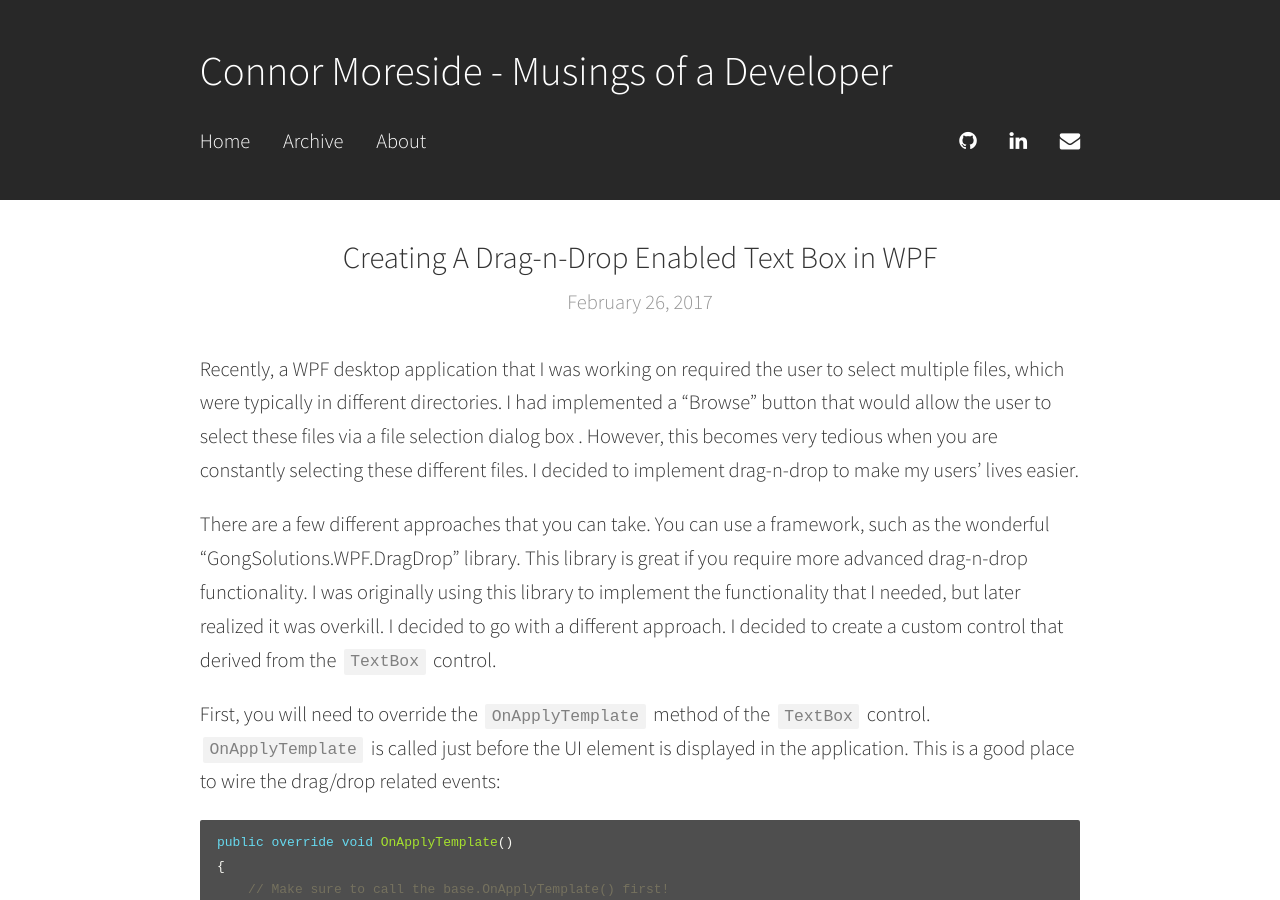
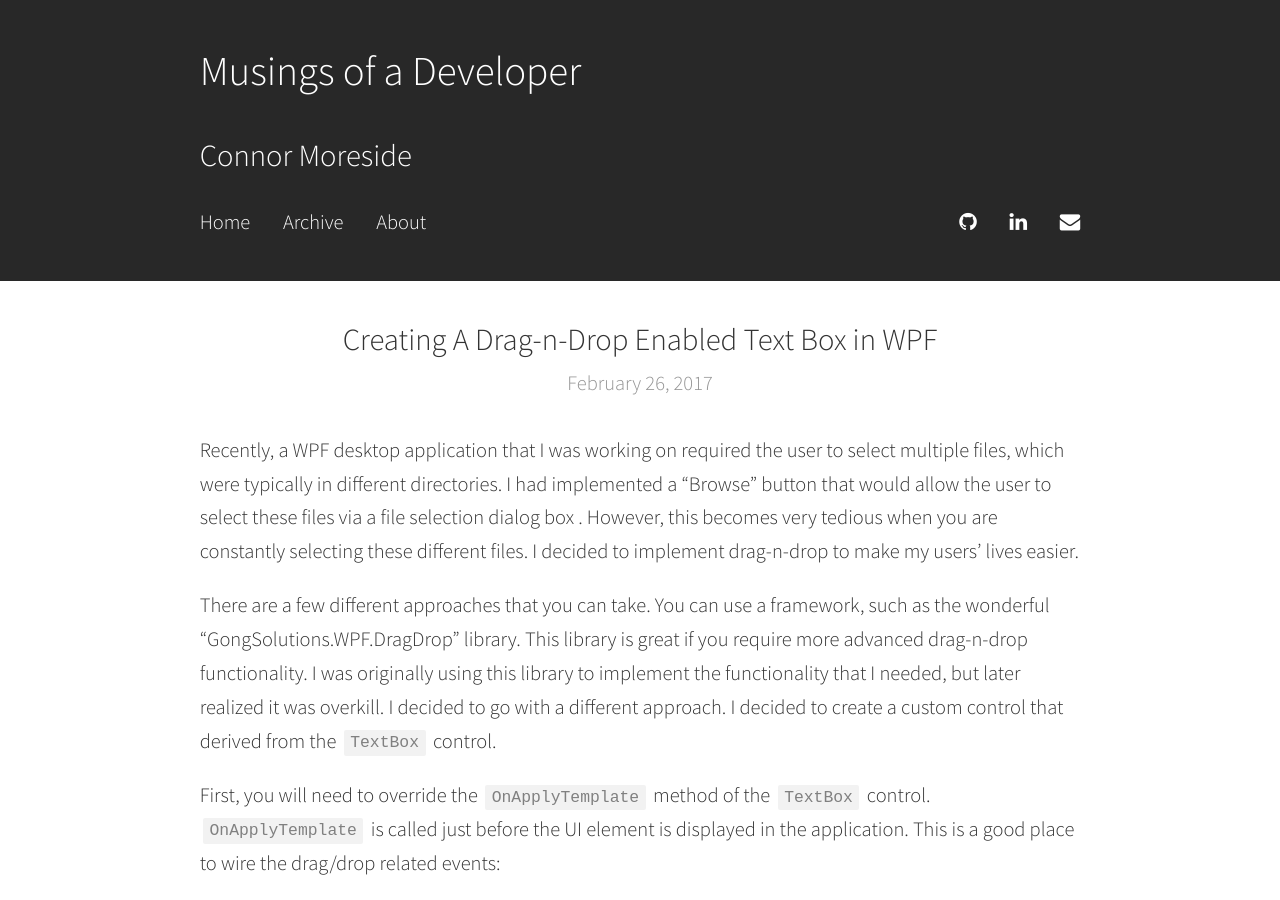
Before and after one commit to cmoresid/cmoresid.github.io, a Jekyll site: the page built from index.html, in a window 1280 px wide and 900 px high. Built offline with Jekyll 4.4.1, drawn with Linux system fonts in a browser that asks for light colours; the list of posts is cut into pages by our own code; part of the change alters nothing that is shown.

Commit message:
Update header

```diff
--- a/_config.yml
+++ b/_config.yml
@@ -1,4 +1,4 @@
-title: "Connor Moreside - Musings of a Developer"
+title: "Musings of a Developer"
 author: "Connor Moreside"
 description: "Really cool blog about ... something"
 more: "read more »"
--- a/_layouts/blank.html
+++ b/_layouts/blank.html
@@ -15,6 +15,7 @@
 {% if site.comments.isso and page.comments %}<script data-isso="http://{{ site.comments.isso }}" src="//{{ site.comments.isso }}/js/embed.min.js"></script>{% endif %}
 <header>
   <h1><a href="{{ site.baseurl }}">{{ site.title }}</a></h1>
+  <h2>{{ site.author }}</h2>
   <nav>
     <div>{% for path in site.navigation %}{% assign node = site.pages | where: "path", path | first %}<a href="{{ node.url | prepend: site.baseurl }}">{{ node.title }}</a>{% endfor %}</div>
     <div>{% for link_hash in site.links %}{% for link in link_hash %}<a href="{{ link[1] }}"><i class="fa fa-{{ link[0] }}"></i></a>{% endfor %}{% endfor %}</div>
```
